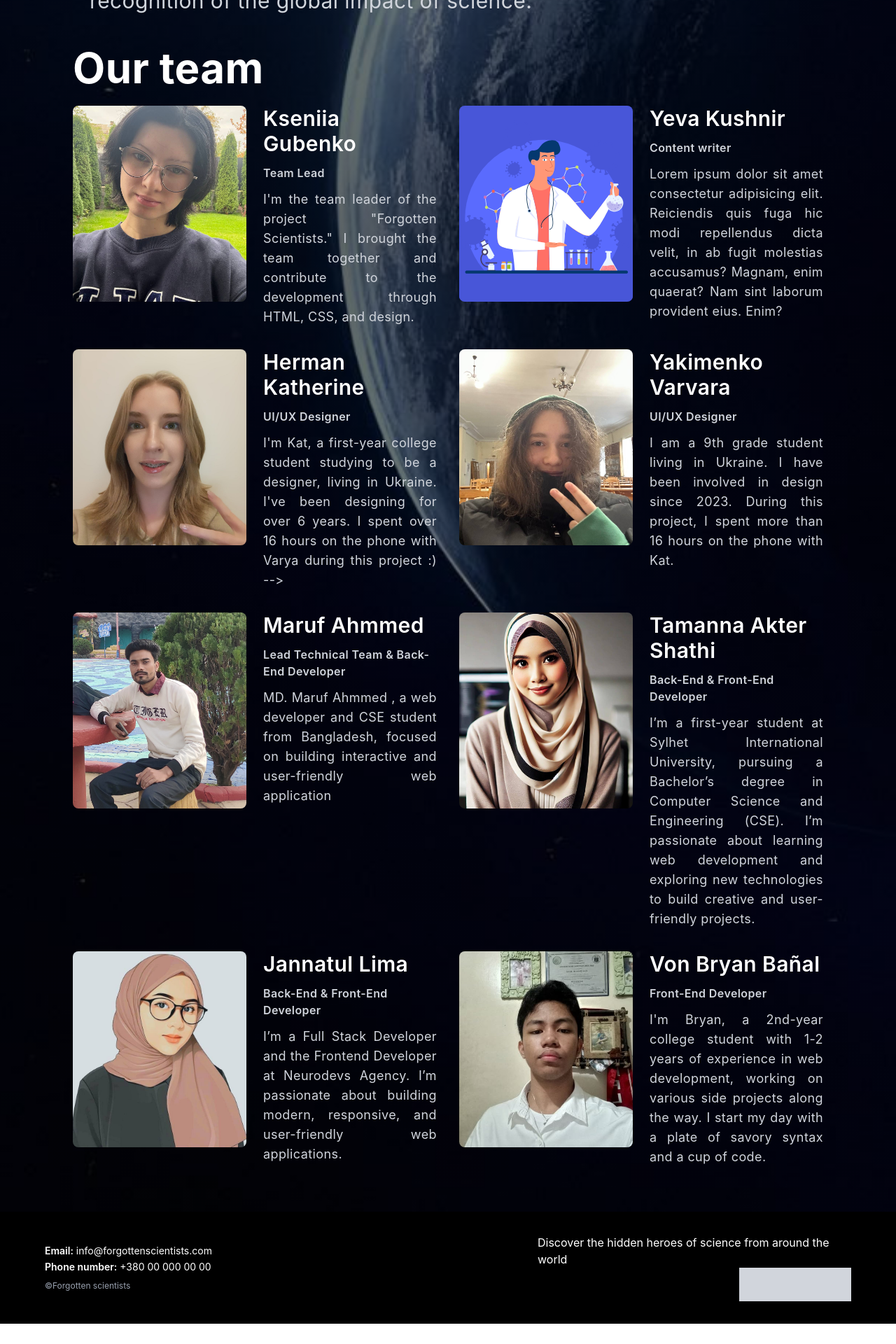
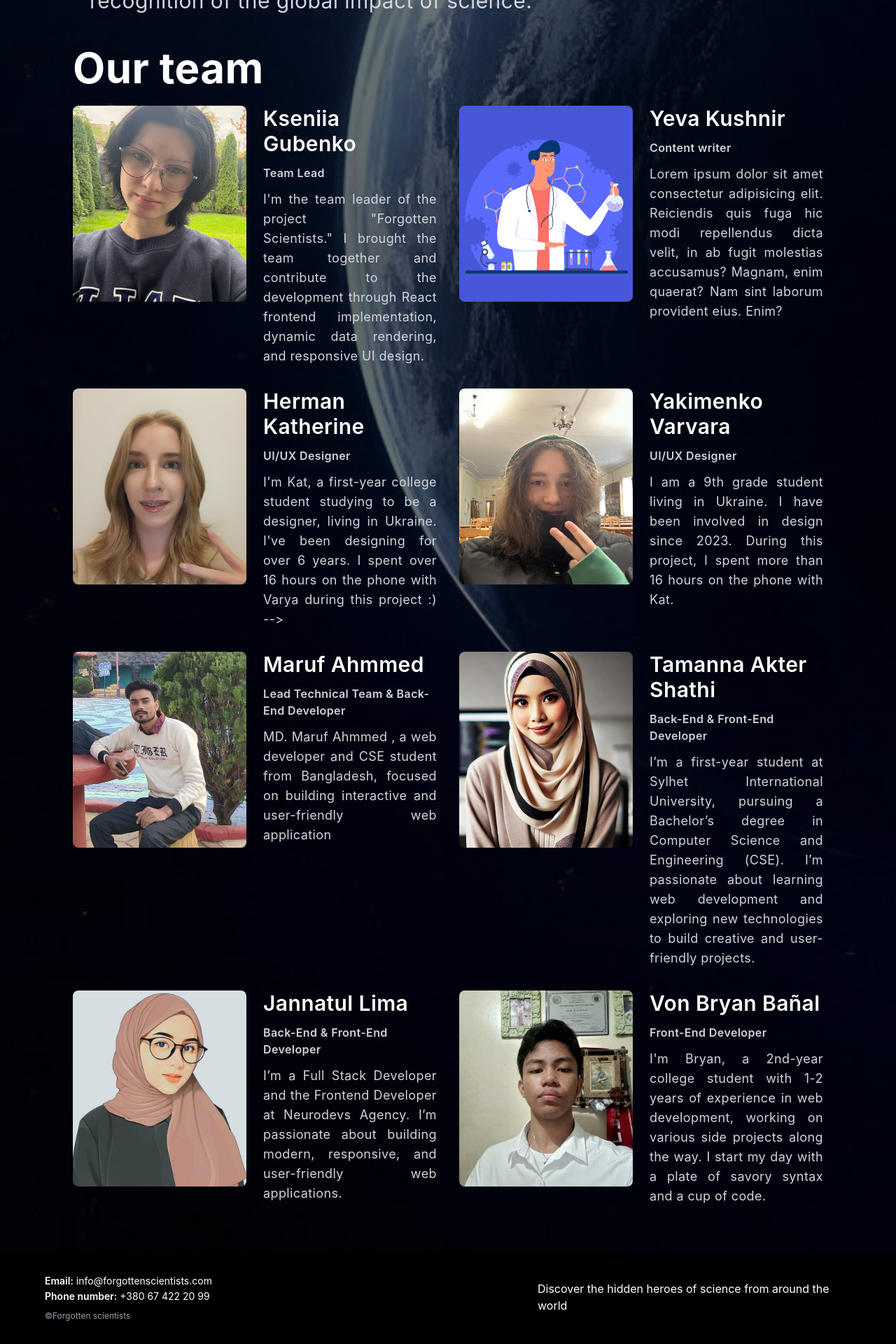
Before and after one commit to ssddqqww/Forgotten-Scientists, a Next.js app: page /about in a window 1280 px wide. Shown: the part 1127-3047 px from the top of the page at 70% size. Before the commit the page ends 3018 px from the top, so only its background shows below. Built offline with nearby package versions, Linux system fonts and the light colour scheme.

Commit message:
changed logic

```diff
--- a/src/app/about/page.tsx
+++ b/src/app/about/page.tsx
@@ -4,7 +4,7 @@ export default function about() {
       name: "Kseniia Gubenko",
       role: "Team Lead",
       image: "Knesiia.png",
-      about: "I'm the team leader of the project \"Forgotten Scientists.\" I brought the team together and contribute to the development through HTML, CSS, and design.",
+      about: "I'm the team leader of the project \"Forgotten Scientists.\" I brought the team together and contribute to the development through React frontend implementation, dynamic data rendering, and responsive UI design.",
     },
     {
       name: "Yeva Kushnir",
--- a/src/app/components/Sections/Hero.tsx
+++ b/src/app/components/Sections/Hero.tsx
@@ -7,8 +7,7 @@ export default function Hero() {
         style={{ backgroundImage: "url('/HeroBG.jpg')" }}
       >
         {/* Overlay */}
-        <div className="absolute inset-0 bg-gradient-to-r from-white/90 to-transparent" />
-
+                <div className="absolute inset-0 bg-gradient-to-r from-white/27 to-transparent" />
         <div className="relative z-10 flex flex-col justify-center px-6 sm:px-10 lg:px-16 w-full max-w-lg">
           <h1 className="text-6xl lg:text-7xl font-semibold mb-3 leading-tight">
             Forgotten Scientists
--- a/src/app/components/layout/Footer.tsx
+++ b/src/app/components/layout/Footer.tsx
@@ -8,7 +8,7 @@ export default function Footer() {
                         info@forgottenscientists.com
                     </p>
                     <p>
-                        <span className="font-semibold">Phone number:</span> +380 00 000 00 00
+                        <span className="font-semibold">Phone number:</span> +380 67 422 20 99
                     </p>
                     <p className="text-xs text-gray-400 mt-2">
                         ©Forgotten scientists
@@ -19,7 +19,6 @@ export default function Footer() {
                     <p className="text-sm md:text-base max-w-md">
                         Discover the hidden heroes of science from around the world
                     </p>
-                    <div className="w-40 h-12 bg-gray-300"></div>
                 </div>
             </div>
         </footer>
```
